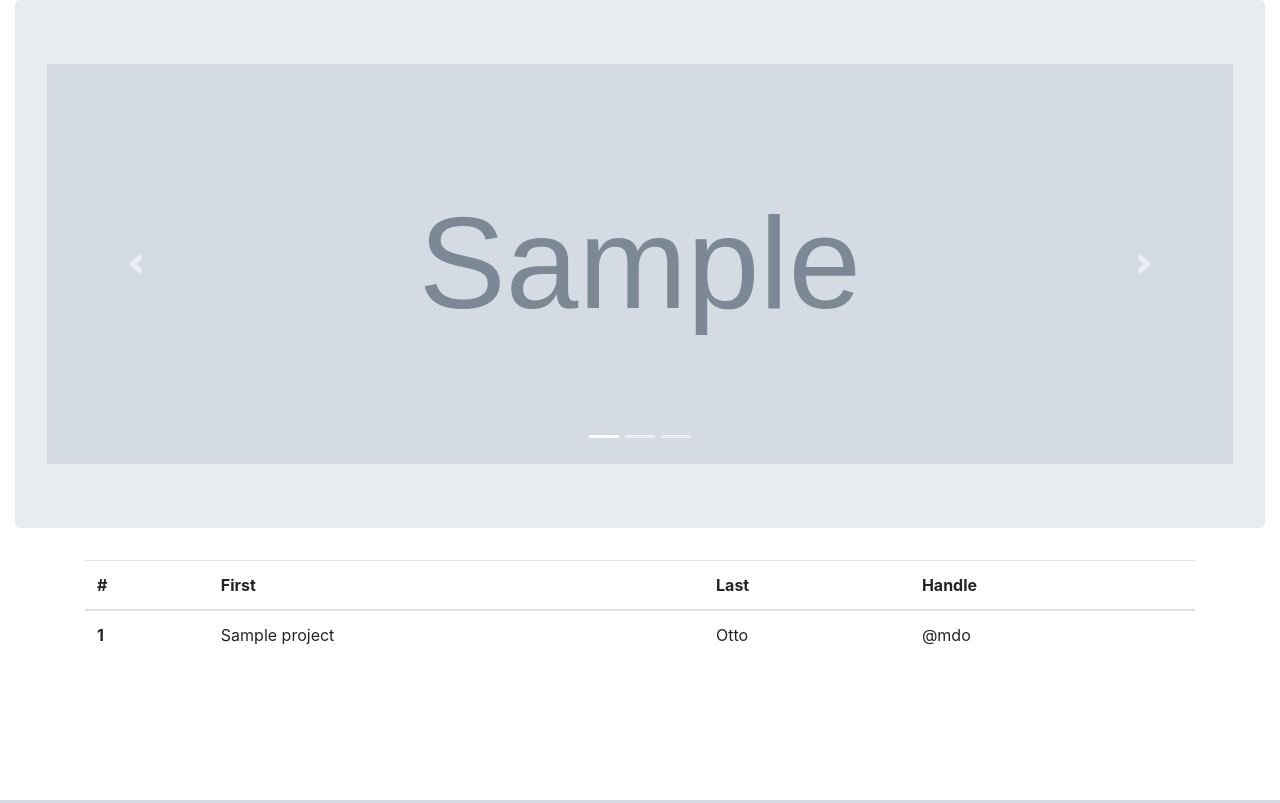
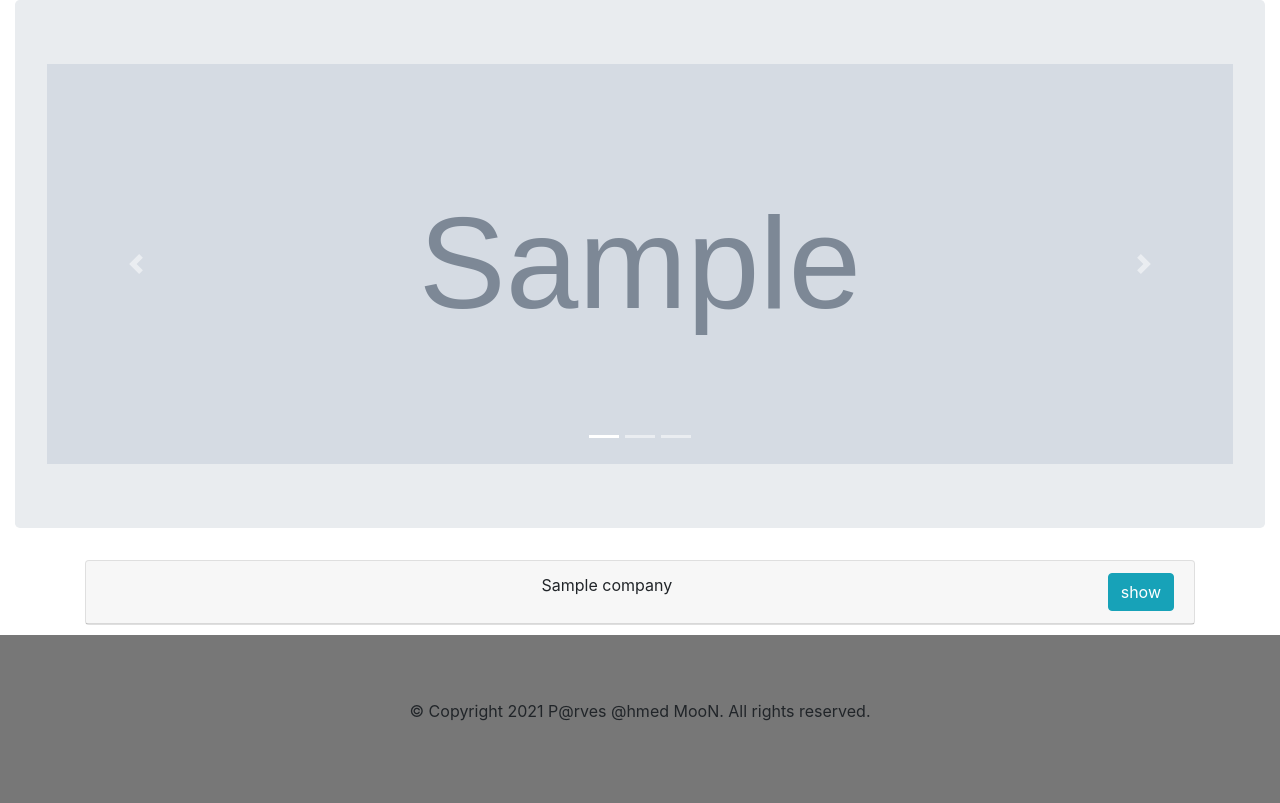
Before and after one commit to parves-ahmed/mysite, a Django app: page / in a window 1280 px wide. Run offline with Django 3.2, Linux system fonts and the light colour scheme; tables that the repository leaves empty hold one stand-in row (values such as "Sample post"); grey boxes marked "Sample" are stand-in pictures; some libraries are stand-ins or nearby versions.

Commit message:
projects view, use custom template tag

```diff
--- a/mysite/myapp/templates/my_app/base.html
+++ b/mysite/myapp/templates/my_app/base.html
@@ -4,12 +4,19 @@
     <meta charset="UTF-8">
     <title>Title</title>
     <link rel="stylesheet" href="https://maxcdn.bootstrapcdn.com/bootstrap/4.0.0/css/bootstrap.min.css" integrity="sha384-Gn5384xqQ1aoWXA+058RXPxPg6fy4IWvTNh0E263XmFcJlSAwiGgFAW/dAiS6JXm" crossorigin="anonymous">
+    <script src="https://ajax.googleapis.com/ajax/libs/jquery/3.5.1/jquery.min.js"></script>
 </head>
 <body>
 
-        {% block content %}
-        {% endblock content %}
+{% block content %}
 
+{% endblock content %}
+
+<footer style="background:#777; text-align: center; padding:5%; margin-top: 10px;">
+    <p class="cp-text">
+        © Copyright 2021 P@rves @hmed MooN. All rights reserved.
+    </p>
+</footer>
 </body>
 
 <script src="https://code.jquery.com/jquery-3.2.1.slim.min.js" integrity="sha384-KJ3o2DKtIkvYIK3UENzmM7KCkRr/rE9/Qpg6aAZGJwFDMVNA/GpGFF93hXpG5KkN" crossorigin="anonymous"></script>
--- a/mysite/myapp/templates/my_app/index.html
+++ b/mysite/myapp/templates/my_app/index.html
@@ -1,4 +1,5 @@
 {% extends 'my_app/base.html' %}
+{% load custom_tags %}
 
 {% block content %}
     <div class="container-fluid">
@@ -37,25 +38,116 @@
     </div>
 
     <div class="container">
-        <table class="table">
+        {% for key, value in projects.items %}
+            {% project_type key as pt %}
+            <div class="card text-center">
+                <div class="card-header">
+                    {{ key }}
+                    <button class="btn btn-info float-right" id="tst">show</button>
+                </div>
+                <div class="card-body">
+                    <div class="card text-center">
+                        <div class="card-header">
+                            <ul class="nav nav-tabs card-header-tabs" id="bologna-list" role="tablist">
+                                {% for k, val in value.items %}
+                                    <li class="nav-item">
+                                        <a class="nav-link" href="#{{ k }}" role="tab"
+                                           aria-controls="{{ k }}" aria-selected="true">{{ k }}</a>
+                                    </li>
+                                {% endfor %}
+                            </ul>
+                        </div>
+
+                        <div class="card-body">
+                            {% for i, va in value.items %}
+
+                                <table class="table" id="{{ i }}" class="tab-pane active" role="tabpanel">
+                                <input type="hidden" class="pType" value="{{ i }}">
                                     <thead>
                                     <tr>
                                         <th scope="col">#</th>
-                <th scope="col">First</th>
-                <th scope="col">Last</th>
-                <th scope="col">Handle</th>
+                                        <th scope="col">Project Name</th>
+                                        <th scope="col">From</th>
+                                        <th scope="col">To</th>
+                                        <th scope="col">Duration</th>
+                                        <th scope="col">Description</th>
                                     </tr>
                                     </thead>
                                     <tbody>
-            {% for project in projects %}
+{#                                    {% for p in va %}#}
                                             <tr>
-                    <th scope="row">1</th>
-                    <td>{{ project.project_name }}</td>
-                    <td>Otto</td>
-                    <td>@mdo</td>
+                                                {#                                            <th scope="row">1</th>#}
+                                                <td>{{ pt }}</td>
+                                                {#                                            <td>Otto</td>#}
+                                                {#                                            <td>@mdo</td>#}
+                                                {#                                            <td>2yr</td>#}
+                                                <td style="justify-content: end">
+                                                    <button type="button" class="btn btn-primary" data-toggle="modal"
+                                                            data-target="#exampleModal">
+                                                        view
+                                                    </button>
+                                                </td>
                                             </tr>
-            {% endfor %}
+{#                                    {% endfor %}#}
                                     </tbody>
                                 </table>
+                            {% endfor %}
                         </div>
+
+                    </div>
+                </div>
+                <div class="card-footer text-muted">
+                    2 days ago
+                </div>
+            </div>
+        {% endfor %}
+    </div>
+
+    <div class="modal fade" id="exampleModal" tabindex="-1" role="dialog" aria-labelledby="exampleModalLabel"
+             aria-hidden="true">
+            <div class="modal-dialog" role="document">
+                <div class="modal-content">
+                    <div class="modal-header">
+                        <h5 class="modal-title" id="exampleModalLabel">Modal title</h5>
+                        <button type="button" class="close" data-dismiss="modal" aria-label="Close">
+                            <span aria-hidden="true">&times;</span>
+                        </button>
+                    </div>
+                    <div class="modal-body">
+                        ...
+                    </div>
+                    <div class="modal-footer">
+                        <button type="button" class="btn btn-secondary" data-dismiss="modal">Close</button>
+                        <button type="button" class="btn btn-primary">Save changes</button>
+                    </div>
+                </div>
+            </div>
+        </div>
+
+
+<script type='text/javascript'>
+    $(document).ready(function(){
+        let card_body = $(".card-body").hide();
+        let card_footer = $(".card-footer").hide();
+        let hide = true
+        $("#tst").click(function(){
+            if(hide == true){
+                card_body.show();
+                card_footer.show();
+                hide = false;
+            }
+            else{
+                card_body.hide();
+                card_footer.hide();
+                hide = true;
+            }
+        });
+
+        $('#bologna-list a').on('click', function (e) {
+            e.preventDefault()
+            $(this).tab('show')
+        });
+    });
+</script>
+
 {% endblock content %}
--- /dev/null
+++ b/mysite/myapp/templatetags/custom_tags.py
@@ -0,0 +1,18 @@
+from django import template
+
+from ..models import ProjectType
+
+register = template.Library()
+
+
+@register.simple_tag
+def setvar(val=None):
+    print(val)
+    return val
+
+
+@register.simple_tag
+def project_type(key):
+    result = ProjectType.objects.filter(projects__company=key)
+    print(result)
+    return result
--- a/mysite/myapp/views.py
+++ b/mysite/myapp/views.py
@@ -9,19 +9,33 @@ from rest_framework import status
 from .forms import TrainingForm, UploadCoverImage
 
 # Create your views here.
-from .models import Trainings, CoverImage, Projects
+from .models import Trainings, CoverImage, Projects, ProjectType, Companies
 from .serializers import TrainingSerializer
 
 
 # index page
 def index(request):
     cover_image_list = CoverImage.objects.all()
-    print(cover_image_list[0].photos.url)
+    # print(cover_image_list[0].photos.url)
 
-    # def get(self, request, *args, **kwargs):
-    all_projects = Projects.objects.all()
-    print(all_projects[0].project_name)
-    return render(request, 'my_app/index.html', {'cover_photos': cover_image_list, 'projects': all_projects})
+    final_dict = {}
+    all_company = Companies.objects.distinct()
+    for cm in all_company:
+        all_projects = Projects.objects.filter(company_id=cm)
+        all_project_type = [e.project_type for e in all_projects]
+        final_dict[cm] = pp_type(all_project_type)
+
+    # print(all_projects[0].project_name if all_projects else '')
+    # print([e.company for e in all_projects])
+    # print(final_dict)
+    return render(request, 'my_app/index.html', {'cover_photos': cover_image_list, 'projects': final_dict})
+
+
+def pp_type(all_project_type):
+    project_ptype_dict = {}
+    for pt in all_project_type:
+        project_ptype_dict[pt] = Projects.objects.filter(project_type_id=pt)
+    return project_ptype_dict
 
 
 # upload cover image
--- a/mysite/mysite/settings.py
+++ b/mysite/mysite/settings.py
@@ -86,7 +86,7 @@ DATABASES = {
         'USER': 'postgres',
         'HOST': 'localhost',
         'PORT': '5432',
-        'PASSWORD': '142536'
+        'PASSWORD': '5405'
     }
 }
 
```
Also changed, not shown: mysite/myapp/templatetags/__init__.py (added). Lines whose indentation alone changed are shown as unchanged.
